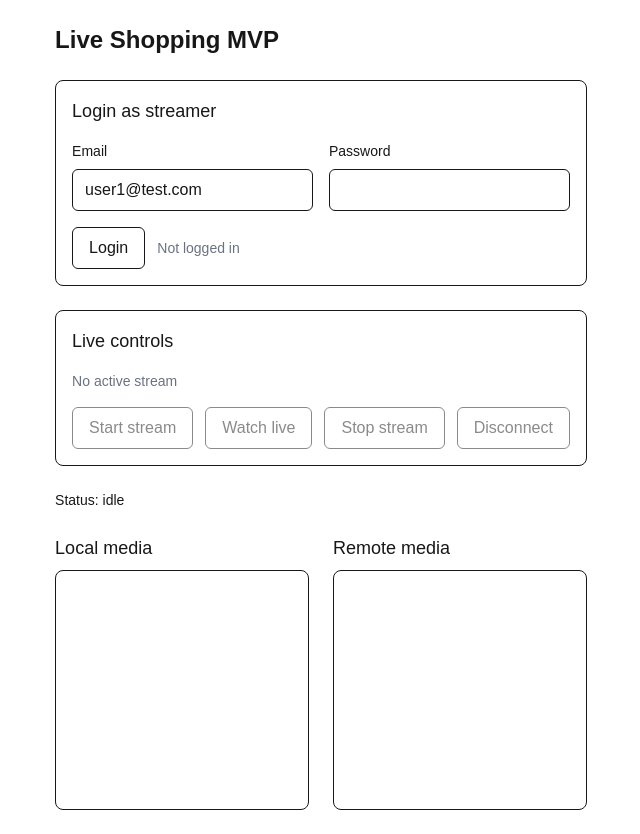
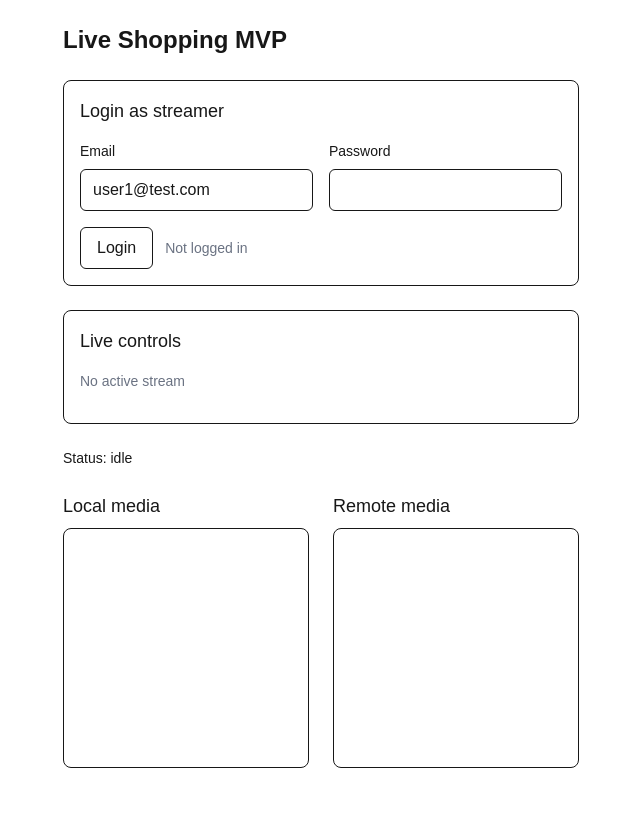
Before and after one commit to harry177/live-shopping-frontend, a Next.js app: page / in a window 1280 px wide. Shown: the whole page, without its empty margins (319-959 px from the left). After the commit the page ends 800 px from the top, so only its background shows below. Built offline with nearby package versions, Linux system fonts and the light colour scheme; no server answers.

Commit message:
feat: reduce and improve veriants of user behaviour

```diff
--- a/components/LiveRoom.tsx
+++ b/components/LiveRoom.tsx
@@ -62,6 +62,22 @@ export function LiveRoom() {
 
   const roomRef = useRef<Room | null>(null);
 
+  const isCurrentUserStreamer =
+    !!user && !!activeStream && activeStream.streamer_user_id === user.id;
+
+  const isWatching = mode === "viewer" && isConnected;
+
+  const canStartStream =
+    !isBusy && !!accessToken && !activeStream && !isConnected;
+
+  const canWatchStream =
+    !isBusy && !!activeStream && !isCurrentUserStreamer && !isWatching;
+
+  const canStopStream =
+    !isBusy && !!activeStream && isCurrentUserStreamer;
+
+  const canLeaveStream = !isBusy && isWatching;
+
   async function login() {
     try {
       setIsBusy(true);
@@ -78,18 +94,20 @@ export function LiveRoom() {
         }),
       });
 
+      const data = await response.json();
+
       if (!response.ok) {
-        throw new Error("Failed to login");
+        throw new Error(data?.error || "Failed to login");
       }
 
-      const data: LoginResponse = await response.json();
+      const result: LoginResponse = data;
 
-      setAccessToken(data.accessToken);
-      setUser(data.user);
-      setStatus(`logged in as ${data.user.displayName}`);
+      setAccessToken(result.accessToken);
+      setUser(result.user);
+      setStatus(`logged in as ${result.user.displayName}`);
     } catch (error) {
       console.error(error);
-      setStatus("login error");
+      setStatus(error instanceof Error ? error.message : "login error");
     } finally {
       setIsBusy(false);
     }
@@ -134,15 +152,21 @@ export function LiveRoom() {
 
     room.on(RoomEvent.Connected, () => {
       setIsConnected(true);
+      setMode(params.mode);
       setStatus(`connected as ${params.mode}`);
-      console.log("room connected");
     });
 
     room.on(RoomEvent.Disconnected, (reason) => {
       console.log("room disconnected", reason);
+
       setIsConnected(false);
-      setStatus("disconnected");
       setMode("idle");
+
+      if (params.mode === "streamer") {
+        setStatus("stream disconnected");
+      } else {
+        setStatus("viewer disconnected");
+      }
     });
 
     room.on(RoomEvent.ConnectionStateChanged, (state) => {
@@ -155,7 +179,10 @@ export function LiveRoom() {
     });
 
     room.on(RoomEvent.TrackSubscribed, (track) => {
-      if (track.kind === "video" || track.kind === "audio") {
+      if (track.kind !== "video" && track.kind !== "audio") {
+        return;
+      }
+
       const element = track.attach();
       element.setAttribute("data-remote-track", "true");
 
@@ -166,7 +193,10 @@ export function LiveRoom() {
       }
 
       document.getElementById("remote-media")?.appendChild(element);
-      }
+    });
+
+    room.on(RoomEvent.TrackUnsubscribed, (track) => {
+      track.detach().forEach((element) => element.remove());
     });
 
     await room.connect(params.wsUrl, params.token);
@@ -188,12 +218,13 @@ export function LiveRoom() {
       }
 
       const localContainer = document.getElementById("local-media");
+
       if (localContainer) {
         localContainer.innerHTML = "";
         localContainer.appendChild(localVideoEl);
       }
 
-      setStatus("local tracks published");
+      setStatus("stream started");
     }
 
     roomRef.current = room;
@@ -213,7 +244,6 @@ export function LiveRoom() {
       const response = await fetch(`${API_BASE_URL}/api/v1/streams/start`, {
         method: "POST",
         headers: {
-          "Content-Type": "application/json",
           Authorization: `Bearer ${accessToken}`,
         },
       });
@@ -225,6 +255,7 @@ export function LiveRoom() {
       }
 
       const result: StreamAccessResponse = data;
+
       setActiveStream(result.stream);
 
       await setupRoom({
@@ -233,8 +264,6 @@ export function LiveRoom() {
         publishLocalTracks: true,
         mode: "streamer",
       });
-
-      setStatus("stream started");
     } catch (error) {
       console.error(error);
       setStatus(error instanceof Error ? error.message : "start stream error");
@@ -249,6 +278,11 @@ export function LiveRoom() {
       return;
     }
 
+    if (isCurrentUserStreamer) {
+      setStatus("you are already streaming");
+      return;
+    }
+
     try {
       setIsBusy(true);
       setStatus("joining as viewer");
@@ -257,7 +291,7 @@ export function LiveRoom() {
         `${API_BASE_URL}/api/v1/streams/${activeStream.id}/view-token`,
         {
           method: "POST",
-        },
+        }
       );
 
       const data = await response.json();
@@ -285,7 +319,7 @@ export function LiveRoom() {
   }
 
   async function handleStopStream() {
-    if (!accessToken || !activeStream) {
+    if (!accessToken || !activeStream || !isCurrentUserStreamer) {
       return;
     }
 
@@ -300,7 +334,7 @@ export function LiveRoom() {
           headers: {
             Authorization: `Bearer ${accessToken}`,
           },
-        },
+        }
       );
 
       const data = await response.json();
@@ -310,6 +344,7 @@ export function LiveRoom() {
       }
 
       await cleanupRoom();
+
       setActiveStream(null);
       setStatus("stream stopped");
     } catch (error) {
@@ -320,9 +355,13 @@ export function LiveRoom() {
     }
   }
 
-  async function handleDisconnect() {
+  async function handleLeaveStream() {
+    if (mode !== "viewer") {
+      return;
+    }
+
     await cleanupRoom();
-    setStatus("disconnected");
+    setStatus("left stream");
   }
 
   useEffect(() => {
@@ -332,8 +371,26 @@ export function LiveRoom() {
     try {
       const stream = await fetchActiveStream();
 
-        if (isMounted) {
+      if (!isMounted) {
+        return;
+      }
+
       setActiveStream(stream);
+
+      if (!stream && roomRef.current) {
+        roomRef.current.disconnect();
+        roomRef.current = null;
+
+        setIsConnected(false);
+        setMode("idle");
+
+        const localContainer = document.getElementById("local-media");
+        const remoteContainer = document.getElementById("remote-media");
+
+        if (localContainer) localContainer.innerHTML = "";
+        if (remoteContainer) remoteContainer.innerHTML = "";
+
+        setStatus("stream ended");
       }
     } catch (error) {
       console.error(error);
@@ -349,7 +406,11 @@ export function LiveRoom() {
   return () => {
     isMounted = false;
     clearInterval(interval);
-      void cleanupRoom();
+
+    if (roomRef.current) {
+      roomRef.current.disconnect();
+      roomRef.current = null;
+    }
   };
 }, []);
 
@@ -414,42 +475,41 @@ export function LiveRoom() {
         </div>
 
         <div className="flex flex-wrap gap-3">
+          {canStartStream && (
             <button
               onClick={handleStartStream}
-            disabled={isBusy || !accessToken || !!activeStream}
-            className="rounded-md border px-4 py-2 disabled:opacity-50"
+              className="rounded-md border px-4 py-2"
             >
               Start stream
             </button>
+          )}
 
+          {canWatchStream && (
             <button
               onClick={handleWatchLive}
-            disabled={isBusy || !activeStream}
-            className="rounded-md border px-4 py-2 disabled:opacity-50"
+              className="rounded-md border px-4 py-2"
             >
-            Watch live
+              Watch stream
             </button>
+          )}
 
+          {canStopStream && (
             <button
               onClick={handleStopStream}
-            disabled={
-              isBusy ||
-              !activeStream ||
-              !user ||
-              activeStream.streamer_user_id !== user.id
-            }
-            className="rounded-md border px-4 py-2 disabled:opacity-50"
+              className="rounded-md border px-4 py-2"
             >
               Stop stream
             </button>
+          )}
 
+          {canLeaveStream && (
             <button
-            onClick={handleDisconnect}
-            disabled={isBusy || !isConnected}
-            className="rounded-md border px-4 py-2 disabled:opacity-50"
+              onClick={handleLeaveStream}
+              className="rounded-md border px-4 py-2"
             >
-            Disconnect
+              Leave stream
             </button>
+          )}
         </div>
       </div>
 
```
Lines whose indentation alone changed are shown as unchanged.
